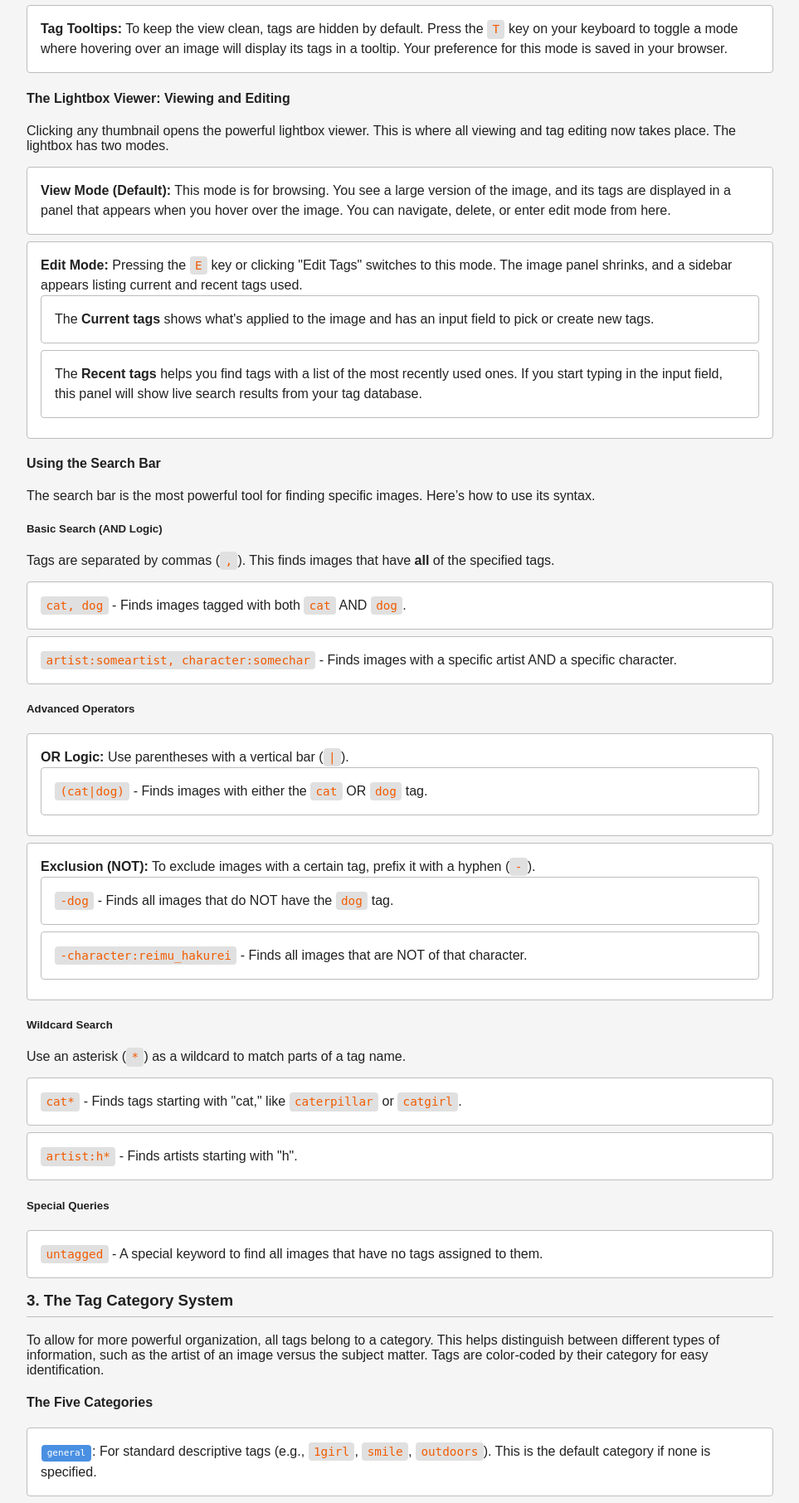
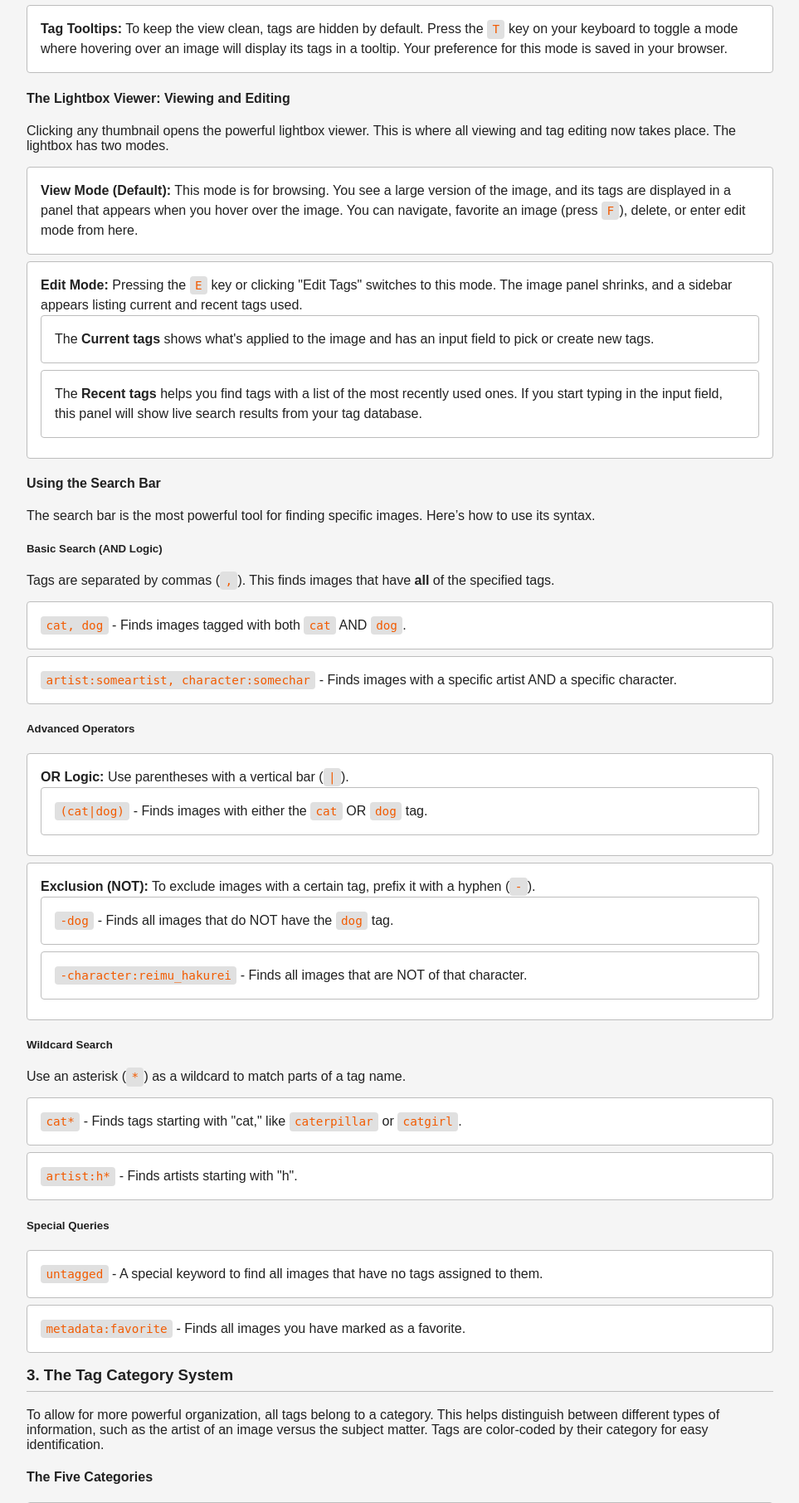
Before and after one commit to Hatrask/local-booru, a FastAPI app: page /help in a window 1280 px wide. Shown: the part 1069-2881 px from the top of the page at 83% size, without its empty margins (158-1121 px from the left). Run offline with FastAPI, Linux system fonts and the light colour scheme; some libraries are stand-ins or nearby versions.

Commit message:
docs: update documentation

```diff
--- a/templates/help.html
+++ b/templates/help.html
@@ -60,7 +60,7 @@
         </p>
         <ul>
             <li>
-                <strong>View Mode (Default):</strong> This mode is for browsing. You see a large version of the image, and its tags are displayed in a panel that appears when you hover over the image. You can navigate, delete, or enter edit mode from here.
+                <strong>View Mode (Default):</strong> This mode is for browsing. You see a large version of the image, and its tags are displayed in a panel that appears when you hover over the image. You can navigate, favorite an image (press <code>F</code>), delete, or enter edit mode from here.
             </li>
             <li>
                 <strong>Edit Mode:</strong> Pressing the <code>E</code> key or clicking "Edit Tags" switches to this mode. The image panel shrinks, and a sidebar appears listing current and recent tags used.
@@ -112,6 +112,7 @@
         <h5>Special Queries</h5>
         <ul class="example-list">
             <li><code>untagged</code> - A special keyword to find all images that have no tags assigned to them.</li>
+            <li><code>metadata:favorite</code> - Finds all images you have marked as a favorite.</li>
         </ul>
 
         <!-- Section 3: Tag Categories -->
@@ -125,7 +126,7 @@
             <li><code class="tag-pill tag-artist">artist</code>: For the creator of the artwork.</li>
             <li><code class="tag-pill tag-character">character</code>: For named characters depicted in the image.</li>
             <li><code class="tag-pill tag-copyright">copyright</code>: For the series, franchise, or game the content is from.</li>
-            <li><code class="tag-pill tag-metadata">metadata</code>: For technical details or user-specific information (e.g., <code>highres</code>, <code>comic</code>, <code>to_sort</code>).</li>
+            <li><code class="tag-pill tag-metadata">metadata</code>: For technical details or user-specific information (e.g., <code>highres</code>, <code>comic</code>, <code>favorite</code>). The <code>favorite</code> metadata tag has special styling to make it stand out.</li>
         </ul>
 
         <h4>How to Use Categories</h4>
@@ -210,6 +211,7 @@
         <ul>
             <li><code>A</code> or <code>ArrowLeft</code>: View the previous image.</li>
             <li><code>D</code> or <code>ArrowRight</code>: View the next image.</li>
+            <li><code>F</code>: Add or remove the current image from your favorites.</li>
             <li><code>E</code>: Enter Edit Mode.</li>
             <li><code>Shift + D</code>: Delete the current image (a confirmation will appear).</li>
             <li><code>Escape</code>: Close the lightbox.</li>
```
Also changed, not shown: README.md.
